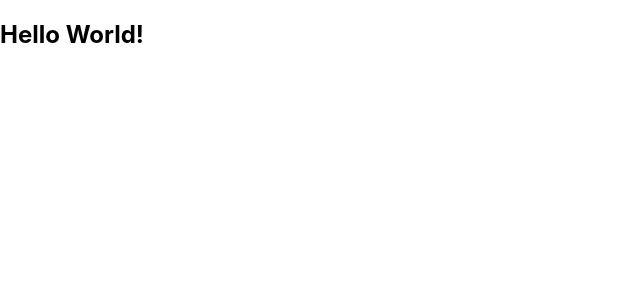
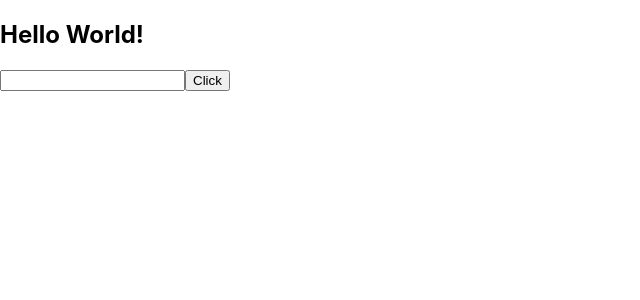
Before and after one commit to Pacman766/my-app, a React (Create React App) app: page / in a window 1280 px wide. Shown: the top 300 px of the page, without its empty margins (0-640 px from the left). Built offline with nearby package versions, Linux system fonts and the light colour scheme.

Commit message:
2911 0909

```diff
--- a/src/index.js
+++ b/src/index.js
@@ -3,9 +3,12 @@ import ReactDOM from 'react-dom';
 import './index.css';
 import App from './App';
 
-const elem = <h2>Hello World!</h2>;
+const elem = (
+  <div>
+    <h2>Hello World!</h2>
+    <input type="text" />
+    <button>Click</button>
+  </div>
+);
 
-ReactDOM.render(
-  elem,
-  document.getElementById('root')
-);
+ReactDOM.render(elem, document.getElementById('root'));
```
Also changed, not shown: public/index.html (+0 -23 lines).
